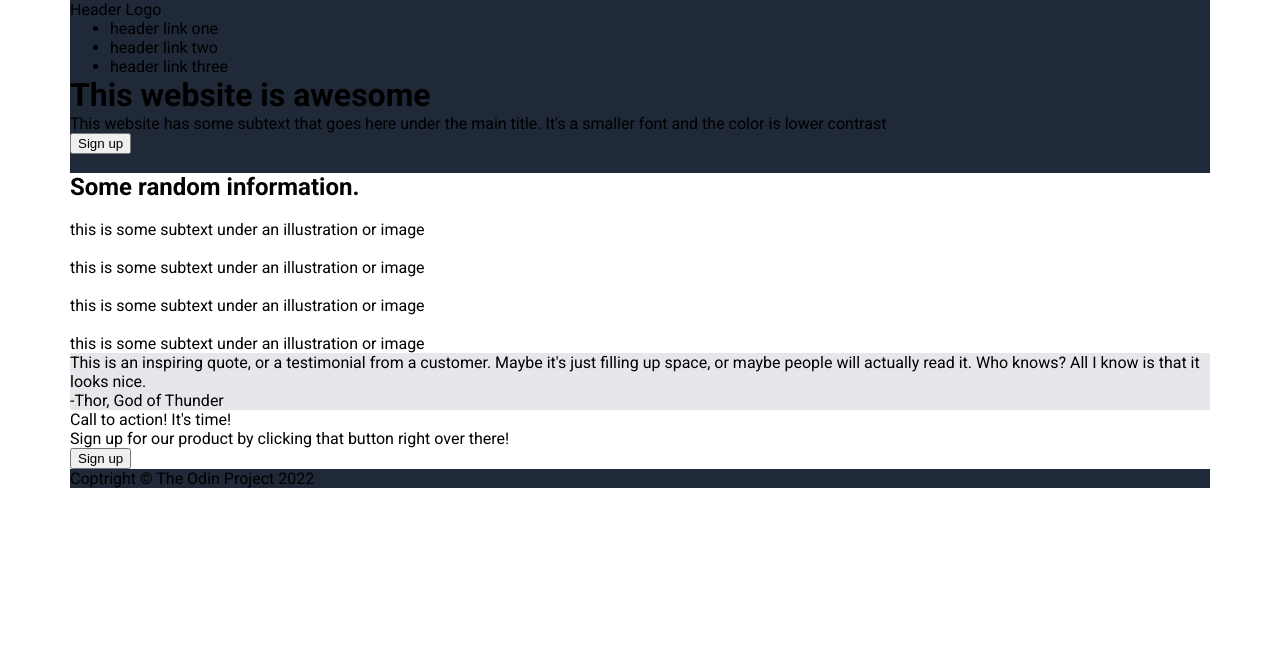
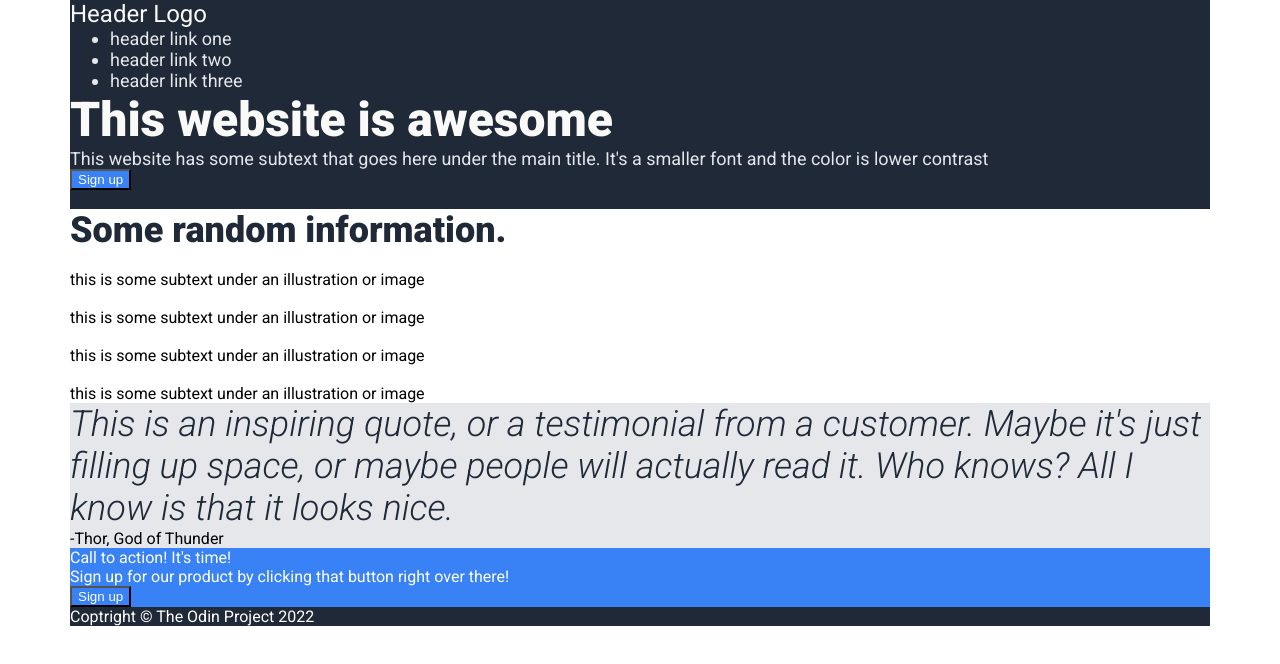
Before and after one commit to briksdaal/landing-page, a plain HTML site: page index.html in a window 1280 px wide. Drawn offline with Linux system fonts and the light colour scheme.

Commit message:
Finish adding all given css from 02.png

```diff
--- a/index.html
+++ b/index.html
@@ -7,7 +7,8 @@
     <link rel="stylesheet" href="styles.css">
     <link rel="preconnect" href="https://fonts.googleapis.com">
     <link rel="preconnect" href="https://fonts.gstatic.com" crossorigin>
-    <link href="https://fonts.googleapis.com/css2?family=Roboto:wght@400;700;900&display=swap" rel="stylesheet">
+    <link href="https://fonts.googleapis.com/css2?family=Roboto:ital,wght@0,400;0,700;0,900;1,300&display=swap" rel="stylesheet">
+
     <title>Document</title>
 </head>
 <body>
@@ -26,7 +27,7 @@
     <div class="hero-bar content-bar">
         <div class="hero-left-container">
             <h1>This website is awesome</h1>
-            <p>This website has some subtext that goes here under the main title. It's a smaller font and the color is lower contrast</p>
+            <p class="hero-secondary-text">This website has some subtext that goes here under the main title. It's a smaller font and the color is lower contrast</p>
             <button>Sign up</button>
         </div>
         <div class="hero-right-container">
@@ -65,10 +66,10 @@
     </div>
 
     <div class="quote-bar content-bar">
-        <div class="quote">
+        <div class="quote-text">
             This is an inspiring quote, or a testimonial from a customer. Maybe it's just filling up space, or maybe people will actually read it. Who knows? All I know is that it looks nice.
         </div>
-        <div class="quote_by">
+        <div class="quote-by">
             -Thor, God of Thunder
         </div>
     </div>
--- a/styles.css
+++ b/styles.css
@@ -1,4 +1,4 @@
-@import url('https://fonts.googleapis.com/css2?family=Roboto:wght@400;700;900&display=swap');
+@import url('https://fonts.googleapis.com/css2?family=Roboto:ital,wght@0,400;0,700;0,900;1,300&display=swap');
 
 body {
     margin: 0;
@@ -47,4 +47,44 @@ ul {
 
 .footer {
     background-color: #1f2937;
+    color: #fff;
 }
+
+.header-logo {
+    font-size: 24px;
+    color: #f9faf8;
+}
+
+h1 {
+    font-size: 48px;
+    font-weight: 900;
+    color: #f9faf8;
+}
+
+h2 {
+    font-size: 36px;
+    font-weight: 900;
+    color: #1f2937;
+}
+
+.hero-secondary-text, .header-links {
+    font-size: 18px;
+    color: #e5e7eb;
+}
+
+.quote-text {
+    font-size: 36px;
+    font-weight: 300;
+    font-style: italic;
+    color: #1f2937;
+}
+
+.cta-container {
+    background-color: #3882f6;
+    color: #fff;
+}
+
+button {
+    background-color: #3882f6;
+    color: #fff;
+}
```
